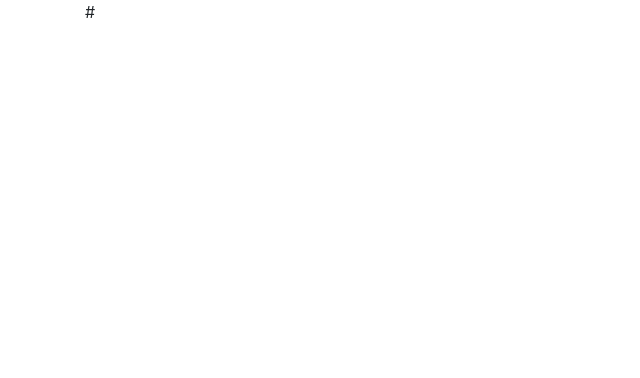
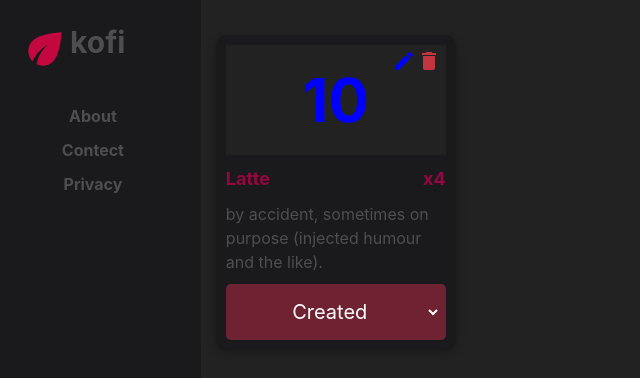
Before and after one commit to codeacademyprogramming/27-05-2021-nurlaney, a React (Create React App) app in the folder kofi/: page / in a window 1280 px wide. Shown: the top 378 px of the page, without its empty margins (0-640 px from the left). Built offline with nearby package versions, Linux system fonts and the light colour scheme.

Commit message:
Added style to the list page

```diff
--- a/kofi/package.json
+++ b/kofi/package.json
@@ -3,6 +3,8 @@
   "version": "0.1.0",
   "private": true,
   "dependencies": {
+    "@material-ui/core": "^4.11.4",
+    "@material-ui/icons": "^4.11.2",
     "@testing-library/jest-dom": "^5.11.4",
     "@testing-library/react": "^11.1.0",
     "@testing-library/user-event": "^12.1.10",
--- a/kofi/src/App.js
+++ b/kofi/src/App.js
@@ -1,11 +1,9 @@
-import logo from './logo.svg';
 import './App.scss';
+import { OrderPage } from './modules/orderPage/components';
 
 function App() {
   return (
-    <div className="container">
-      #
-    </div>
+    <OrderPage />
   );
 }
 
--- /dev/null
+++ b/kofi/src/modules/orderPage/components/Order.js
@@ -0,0 +1,29 @@
+import React from 'react'
+import EditIcon from '@material-ui/icons/Edit';
+import DeleteIcon from '@material-ui/icons/Delete';
+
+export const Order = () => {
+    return (
+        <div className='order'>
+            <DeleteIcon style={{ position: 'absolute', right: '30px', top: '34px', color: '#c3363f', cursor: 'pointer' }} />
+            <EditIcon style={{ position: 'absolute', right: '55px', top: '34px', color: 'blue', cursor: 'pointer' }} />
+            <div className='table-number'>
+                <p>10</p>
+            </div>
+            <div className='coffee'>
+                <span>Latte</span>
+                <span>x4</span>
+            </div>
+            <div className='note'>
+                <p> by accident, sometimes on purpose (injected humour and the like).</p>
+            </div>
+            <div className='status'>
+                <select>
+                    <option>Created</option>
+                    <option>Preparing</option>
+                    <option>Done</option>
+                </select>
+            </div>
+        </div>
+    )
+}
--- /dev/null
+++ b/kofi/src/modules/orderPage/components/Sidenav.js
@@ -0,0 +1,15 @@
+import React from 'react'
+import EcoIcon from '@material-ui/icons/Eco';
+
+export const Sidenav = () => {
+    return (
+        <div className='sidebar'>
+            <ul>
+                <li><EcoIcon style={{ color: '#c3073f', fontSize: 50 }} /><a href='#'>kofi</a></li>
+                <li><a href='#'>About</a></li>
+                <li><a href='#'>Contect</a></li>
+                <li><a href='#'>Privacy</a></li>
+            </ul>
+        </div>
+    )
+}
--- /dev/null
+++ b/kofi/src/modules/orderPage/components/index.js
@@ -0,0 +1,25 @@
+import '../styles/index.scss';
+import React from 'react'
+import { Sidenav } from './Sidenav'
+import { Order } from './Order';
+
+export const OrderPage = () => {
+    return (
+        <>
+            <div className='row' style={{ marginRight: 0 }}>
+                <div className='col-2' style={{ padding: 0 }}>
+                    <Sidenav />
+                </div>
+                <div className='col-10' style={{ padding: 0 }}>
+                    <div className='right'>
+                        <div className='row'>
+                            <div className='col-3'>
+                                <Order />
+                            </div>
+                        </div>
+                    </div>
+                </div>
+            </div>
+        </>
+    )
+}
--- /dev/null
+++ b/kofi/src/modules/orderPage/styles/_nav.scss
@@ -0,0 +1,29 @@
+.sidebar {
+  height: 100vh;
+  background-color: $background-color;
+  padding: 15px;
+  ul {
+    padding: 0;
+    list-style: none;
+    li {
+      padding: 5px;
+      text-align: center;
+      &:first-child {
+        text-align: left;
+        margin-bottom: 20px;
+        border: none;
+        margin-left: 15px;
+        a {
+          color: $secondary-text-color;
+          font-size: 30px;
+        }
+      }
+      a {
+        color: $secondary-text-color;
+        text-decoration: none;
+        font-size: 16px;
+        font-weight: bold;
+      }
+    }
+  }
+}
--- /dev/null
+++ b/kofi/src/modules/orderPage/styles/_order.scss
@@ -0,0 +1,59 @@
+.order {
+  background-color: $background-color;
+  padding: 10px;
+  border-radius: 10px;
+  margin-top: 20px;
+  box-shadow: rgba(0, 0, 0, 0.24) 0px 3px 8px;
+  p,
+  span {
+    color: $text-color;
+    margin: 0;
+  }
+  .note {
+    p {
+      color: $secondary-text-color;
+    }
+  }
+  .status {
+    margin-top: 10px;
+    border-radius: 5px;
+    text-align: center;
+    background-color: $secondary-color;
+    padding: 5px 5px;
+    select {
+      width: 100%;
+      outline: none;
+      padding: 10px;
+      background-color: transparent;
+      border: none;
+      color: white;
+      font-size: 20px;
+      text-align-last: center;
+      cursor: pointer;
+      option {
+        background-color: $background-color;
+      }
+    }
+  }
+  .table-number {
+    background-color: #222222;
+    padding: 10px 0;
+    text-align: center;
+    p {
+      margin: 0;
+      font-size: 60px;
+      font-weight: bold;
+      color: blue;
+    }
+  }
+  .coffee {
+    text-align: center;
+    display: flex;
+    justify-content: space-between;
+    span {
+      padding: 10px 0;
+      font-size: 18px;
+      font-weight: bold;
+    }
+  }
+}
--- /dev/null
+++ b/kofi/src/modules/orderPage/styles/_right.scss
@@ -0,0 +1,6 @@
+.right {
+  background-color: rgb(34, 34, 34);
+  width: 100%;
+  height: 100vh;
+  padding: 15px;
+}
--- /dev/null
+++ b/kofi/src/modules/orderPage/styles/_variables.scss
@@ -0,0 +1,5 @@
+$main-color: #c3073f;
+$background-color: #1a1a1d;
+$text-color: #950740;
+$secondary-text-color: #4e4e50;
+$secondary-color: #6f2232;
--- /dev/null
+++ b/kofi/src/modules/orderPage/styles/index.scss
@@ -0,0 +1,4 @@
+@import "./variables";
+@import "./right";
+@import "./nav";
+@import "./order";
```
Also changed, not shown: kofi/src/redux/store.js (added), 1 other file (tests, documents, lock files or other folders).
